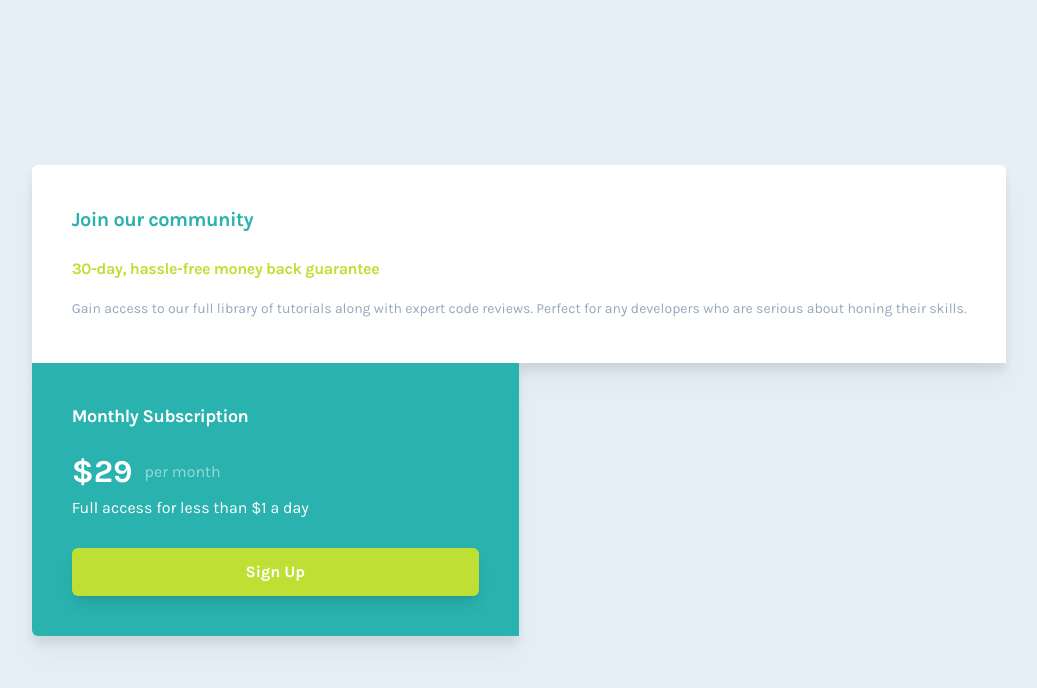
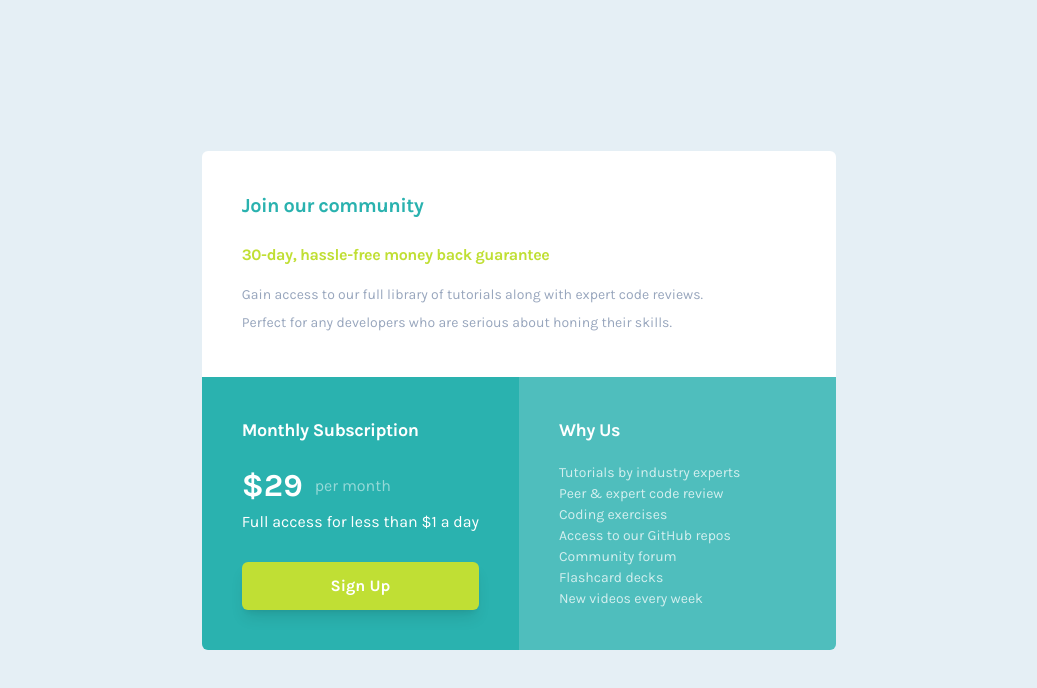
Before and after one commit to gumrahsindar/single-price-grid-component, a React (Vite) app: page / in a window 1280 px wide. Shown: the top 688 px of the page, without its empty margins (121-1158 px from the left). Built offline with nearby package versions, Linux system fonts and the light colour scheme.

Commit message:
Complete introducing section

```diff
--- a/src/App.jsx
+++ b/src/App.jsx
@@ -5,9 +5,9 @@ function App() {
     // global container
     <div className='container grid items-center just mx-auto min-h-screen'>
       {/* inner container */}
-      <div className='grid md:grid-cols-2 mx-8 md:mx-auto py-7 md:p-10 '>
+      <div className='grid max-w-5xl md:grid-cols-2 mx-8 md:mx-auto py-7 md:p-10 '>
         {/* header area */}
-        <div className='bg-white grid md:col-span-2 p-6 pt-7 pb-8 md:p-10 md:pb-10 rounded-t-md drop-shadow-xl'>
+        <div className='bg-white grid md:col-span-2 p-6 pt-7 pb-8 md:p-10 md:pb-10 rounded-t-md '>
           <h1 className='text-primary-cyan text-[20px] font-bold tracking-tight mb-6 '>
             Join our community
           </h1>
@@ -16,12 +16,12 @@ function App() {
           </h3>
           <h5 className='text-neutral-blue text-sm leading-7'>
             Gain access to our full library of tutorials along with expert code
-            reviews. Perfect for any developers who are serious about honing
-            their skills.
+            reviews. <br /> Perfect for any developers who are serious about
+            honing their skills.
           </h5>
         </div>
         {/* pricing area */}
-        <div className='p-6 md:p-10 bg-primary-cyan rounded-bl-md drop-shadow-xl '>
+        <div className='p-6 md:p-10 bg-primary-cyan md:rounded-bl-md '>
           <h2 className='text-lg font-bold text-white tracking-tight'>
             Monthly Subscription
           </h2>
@@ -36,6 +36,23 @@ function App() {
             Sign Up
           </button>
         </div>
+        {/* introducing area */}
+        <div className='p-6 md:p-10 bg-primary-cyan bg-opacity-80 rounded-b-md md:rounded-b-none md:rounded-br-md '>
+          <h2 className='text-lg font-bold text-white tracking-tight'>
+            Why Us
+          </h2>
+          <h3 className='text-white text-sm opacity-75 mt-[18px]'>
+            <ul className='leading-[21px]'>
+              <li>Tutorials by industry experts</li>
+              <li>Peer & expert code review</li>
+              <li>Coding exercises</li>
+              <li>Access to our GitHub repos</li>
+              <li>Community forum</li>
+              <li>Flashcard decks</li>
+              <li>New videos every week</li>
+            </ul>
+          </h3>
+        </div>
       </div>
     </div>
   );
```
